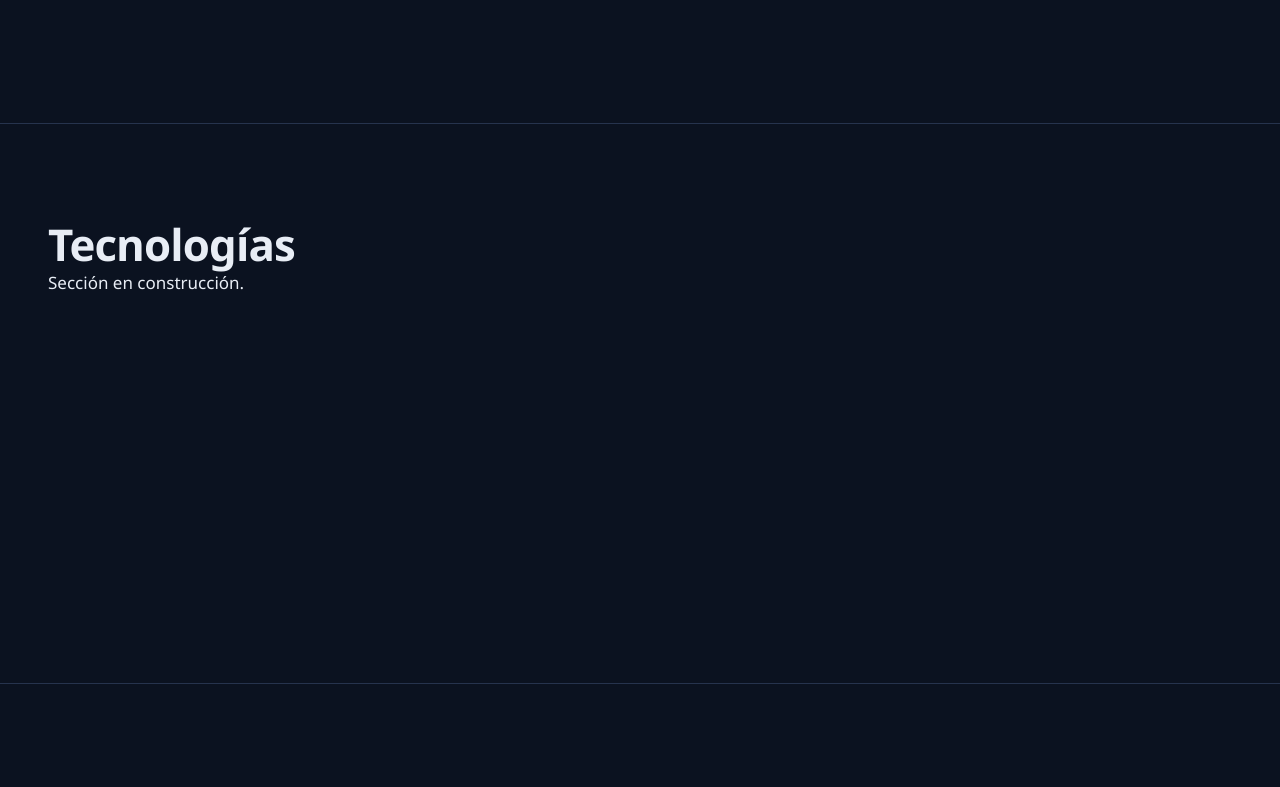
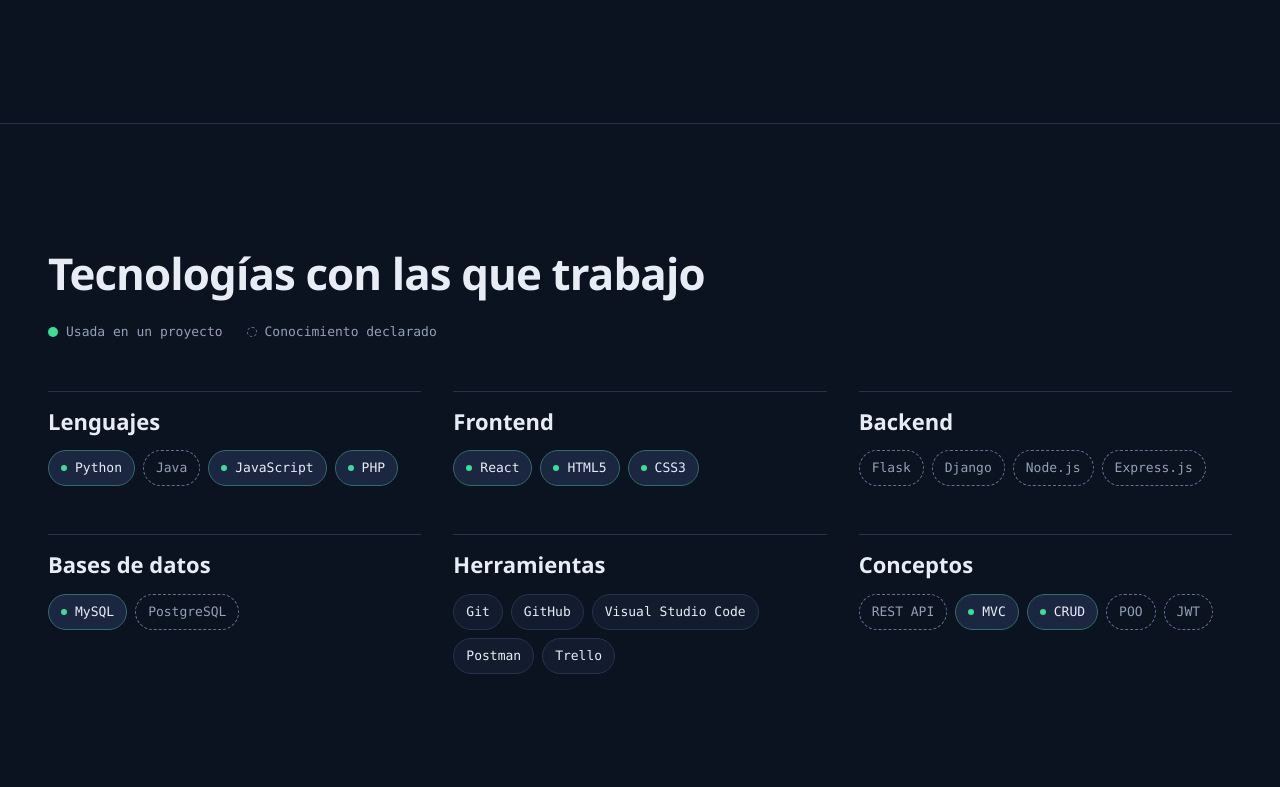
Before and after one commit to IngFonseca/portfolio-juan-fonseca, a React (Vite) app: page / in a window 1280 px wide. Shown: the part 1302-2089 px from the top of the page. Built offline with nearby package versions, Linux system fonts and the light colour scheme.

Commit message:
feat: add Technologies section with project-backed evidence

```diff
--- a/src/App.jsx
+++ b/src/App.jsx
@@ -2,8 +2,9 @@
 import { navItems } from './data/navigation'
 import About from './sections/About'
 import Hero from './sections/Hero'
+import Technologies from './sections/Technologies'
 
-const pending = ['inicio', 'sobre-mi']
+const built = ['inicio', 'sobre-mi', 'tecnologias']
 
 function App() {
   return (
@@ -12,8 +13,9 @@
       <main id="contenido">
         <Hero />
         <About />
+        <Technologies />
         {navItems
-          .filter((item) => !pending.includes(item.id))
+          .filter((item) => !built.includes(item.id))
           .map((item) => (
             <section
               key={item.id}
--- /dev/null
+++ b/src/data/projects.js
@@ -0,0 +1,109 @@
+// Un proyecto nuevo = su imagen en public/projects/ + un objeto aquí.
+// Los botones aparecen solo si su enlace existe (distinto de null).
+// IMPORTANTE: los nombres de `tags` deben coincidir con los de src/data/skills.js
+// (por ejemplo 'Python', 'MySQL', 'React') para que la sección Tecnologías
+// marque esa habilidad como usada en un proyecto.
+export const projects = [
+  {
+    id: 'tecnosuministros',
+    title: 'TecnoSuministros',
+    description:
+      'Sistema de gestión de inventario y ventas con roles de usuario, proveedores, trabajadores, reportes en PDF y alertas de stock bajo.',
+    image: null, // PENDIENTE: '/projects/tecnosuministros.webp'
+    imageAlt: '',
+    tags: ['Python', 'Tkinter', 'MySQL', 'FPDF', 'MVC'],
+    category: 'desktop',
+    status: 'completed',
+    links: {
+      github: 'https://github.com/IngFonseca/TecnoSuministrosS.A.S',
+      demo: null,
+      download: null, // PENDIENTE: enlace de GitHub Releases cuando exista
+    },
+  },
+  {
+    id: 'base-de-conocimiento',
+    title: 'Base de Conocimiento de Soporte Técnico',
+    description:
+      'Gestión de incidentes con CRUD y persistencia en JSON, clasificación N1/N2/N3 y agentes de IA para diagnóstico, soluciones y escalamiento.',
+    image: null,
+    imageAlt: '',
+    tags: ['Python', 'JSON', 'CRUD'],
+    category: 'technical',
+    status: 'completed',
+    links: {
+      github: 'https://github.com/IngFonseca/Base_de_Conocimiento_IA',
+      demo: null,
+      download: null, // PENDIENTE: solo si existe una versión ejecutable
+    },
+  },
+  {
+    id: 'veterinaria',
+    title: 'Sistema Web de Gestión de una Veterinaria',
+    description: 'Sistema web de gestión para una veterinaria.',
+    image: null,
+    imageAlt: '',
+    tags: [], // PENDIENTE: tecnologías que usaste
+    category: 'web',
+    status: 'completed',
+    links: {
+      github: null, // PENDIENTE
+      demo: null, // PENDIENTE: URL pública del proyecto desplegado
+      download: null,
+    },
+  },
+  {
+    id: 'tarjetero-react',
+    title: 'Tarjetero Web con React',
+    description: 'Tarjetero web desarrollado con React.',
+    image: null,
+    imageAlt: '',
+    tags: ['React'],
+    category: 'web',
+    status: 'completed',
+    links: { github: null, demo: null, download: null },
+  },
+  {
+    id: 'cine-php',
+    title: 'Gestión de Sillas de un Cine',
+    description: 'Gestión de la reserva de sillas de un cine, desarrollada con PHP.',
+    image: null,
+    imageAlt: '',
+    tags: ['PHP'],
+    category: 'web',
+    status: 'completed',
+    links: { github: null, demo: null, download: null },
+  },
+  {
+    id: 'siuu-bross',
+    title: 'Siuu.Bross',
+    description: 'Juego 2D desarrollado con Python y Pygame.',
+    image: null,
+    imageAlt: '',
+    tags: ['Python', 'Pygame'],
+    category: 'game',
+    status: 'completed',
+    links: { github: null, demo: null, download: null },
+  },
+  {
+    id: 'algoritmo-fifo',
+    title: 'Algoritmo FIFO',
+    description: 'Implementación del algoritmo FIFO, desarrollada como proyecto técnico y académico.',
+    image: null,
+    imageAlt: '',
+    tags: [], // PENDIENTE
+    category: 'academic',
+    status: 'completed',
+    links: { github: null, demo: null, download: null },
+  },
+  {
+    id: 'simulador-shell',
+    title: 'Simulador Shell SO',
+    description: 'Simulador de una shell de sistema operativo, desarrollado como proyecto técnico.',
+    image: null,
+    imageAlt: '',
+    tags: [], // PENDIENTE
+    category: 'academic',
+    status: 'completed',
+    links: { github: null, demo: null, download: null },
+  },
+]
--- /dev/null
+++ b/src/data/skills.js
@@ -0,0 +1,63 @@
+// Las habilidades marcadas con `alsoUsedIn` tienen evidencia fuera de los
+// proyectos de la lista: este mismo portafolio está hecho con ellas.
+const THIS_PORTFOLIO = ['Este portafolio']
+
+export const skillGroups = [
+  {
+    id: 'lenguajes',
+    title: 'Lenguajes',
+    skills: [
+      { name: 'Python' },
+      { name: 'Java' },
+      { name: 'JavaScript', alsoUsedIn: THIS_PORTFOLIO },
+      { name: 'PHP' },
+    ],
+  },
+  {
+    id: 'frontend',
+    title: 'Frontend',
+    skills: [
+      { name: 'React', alsoUsedIn: THIS_PORTFOLIO },
+      { name: 'HTML5', alsoUsedIn: THIS_PORTFOLIO },
+      { name: 'CSS3', alsoUsedIn: THIS_PORTFOLIO },
+    ],
+  },
+  {
+    id: 'backend',
+    title: 'Backend',
+    skills: [
+      { name: 'Flask' },
+      { name: 'Django' },
+      { name: 'Node.js' },
+      { name: 'Express.js' },
+    ],
+  },
+  {
+    id: 'bases-de-datos',
+    title: 'Bases de datos',
+    skills: [{ name: 'MySQL' }, { name: 'PostgreSQL' }],
+  },
+  {
+    id: 'herramientas',
+    title: 'Herramientas',
+    showEvidence: false, // las herramientas no se asocian a un proyecto concreto
+    skills: [
+      { name: 'Git' },
+      { name: 'GitHub' },
+      { name: 'Visual Studio Code' },
+      { name: 'Postman' },
+      { name: 'Trello' },
+    ],
+  },
+  {
+    id: 'conceptos',
+    title: 'Conceptos',
+    skills: [
+      { name: 'REST API' },
+      { name: 'MVC' },
+      { name: 'CRUD' },
+      { name: 'POO' },
+      { name: 'JWT' },
+    ],
+  },
+]
--- /dev/null
+++ b/src/sections/Technologies.jsx
@@ -0,0 +1,78 @@
+import { projects } from '../data/projects'
+import { skillGroups } from '../data/skills'
+import styles from './Technologies.module.css'
+
+function getEvidence(skill) {
+  const fromProjects = projects
+    .filter((project) => project.tags.includes(skill.name))
+    .map((project) => project.title)
+  return [...fromProjects, ...(skill.alsoUsedIn ?? [])]
+}
+
+function Technologies() {
+  return (
+    <section id="tecnologias" className={styles.section}>
+      <div className="container">
+        <h2>Tecnologías con las que trabajo</h2>
+
+        <ul className={styles.legend} aria-label="Leyenda">
+          <li>
+            <span className={`${styles.marker} ${styles.markerOn}`} aria-hidden="true" />
+            Usada en un proyecto
+          </li>
+          <li>
+            <span className={`${styles.marker} ${styles.markerOff}`} aria-hidden="true" />
+            Conocimiento declarado
+          </li>
+        </ul>
+
+        <div className={styles.groups}>
+          {skillGroups.map((group) => (
+            <div key={group.id} className={styles.group}>
+              <h3>{group.title}</h3>
+              <ul className={styles.chips}>
+                {group.skills.map((skill) => {
+                  const showEvidence = group.showEvidence !== false
+                  const evidence = showEvidence ? getEvidence(skill) : []
+                  const state = !showEvidence
+                    ? 'neutral'
+                    : evidence.length > 0
+                      ? 'proven'
+                      : 'declared'
+
+                  return (
+                    <li
+                      key={skill.name}
+                      className={`${styles.chip} ${styles[state]}`}
+                      title={
+                        state === 'proven'
+                          ? `Usada en: ${evidence.join(', ')}`
+                          : undefined
+                      }
+                    >
+                      {state === 'proven' && (
+                        <span className={styles.dot} aria-hidden="true" />
+                      )}
+                      {skill.name}
+                      {state === 'proven' && (
+                        <span className="sr-only">
+                          {' '}
+                          (usada en: {evidence.join(', ')})
+                        </span>
+                      )}
+                      {state === 'declared' && (
+                        <span className="sr-only"> (conocimiento declarado)</span>
+                      )}
+                    </li>
+                  )
+                })}
+              </ul>
+            </div>
+          ))}
+        </div>
+      </div>
+    </section>
+  )
+}
+
+export default Technologies
--- /dev/null
+++ b/src/sections/Technologies.module.css
@@ -0,0 +1,107 @@
+.section {
+  padding-block: var(--section-padding);
+  border-top: 1px solid var(--color-line);
+}
+
+.legend {
+  display: flex;
+  flex-wrap: wrap;
+  gap: var(--space-2) var(--space-6);
+  margin: var(--space-6) 0 var(--space-12);
+  padding: 0;
+  color: var(--color-text-muted);
+  font-family: var(--font-mono);
+  font-size: var(--text-mono);
+  list-style: none;
+}
+
+.legend li {
+  display: flex;
+  align-items: center;
+  gap: var(--space-2);
+}
+
+.marker {
+  width: 10px;
+  height: 10px;
+  border-radius: 50%;
+}
+
+.markerOn {
+  background: var(--color-accent);
+}
+
+.markerOff {
+  border: 1.5px dashed var(--color-control-border);
+}
+
+.groups {
+  display: grid;
+  gap: var(--space-12) var(--space-8);
+}
+
+.group {
+  padding-top: var(--space-4);
+  border-top: 1px solid var(--color-line);
+}
+
+.group h3 {
+  margin-bottom: var(--space-4);
+}
+
+.chips {
+  display: flex;
+  flex-wrap: wrap;
+  gap: var(--space-2);
+  margin: 0;
+  padding: 0;
+  list-style: none;
+}
+
+.chip {
+  display: inline-flex;
+  align-items: center;
+  gap: var(--space-2);
+  min-height: 36px;
+  padding: 0 var(--space-3);
+  border: 1px solid var(--color-line);
+  border-radius: var(--radius-pill);
+  font-family: var(--font-mono);
+  font-size: var(--text-mono);
+}
+
+.proven {
+  border-color: color-mix(in srgb, var(--color-accent) 35%, var(--color-line));
+  background: var(--color-surface-2);
+  color: var(--color-text);
+}
+
+.declared {
+  border: 1px dashed var(--color-control-border);
+  background: transparent;
+  color: var(--color-text-muted);
+}
+
+.neutral {
+  background: var(--color-surface-1);
+  color: var(--color-text);
+}
+
+.dot {
+  width: 6px;
+  height: 6px;
+  border-radius: 50%;
+  background: var(--color-accent);
+}
+
+@media (min-width: 640px) {
+  .groups {
+    grid-template-columns: repeat(2, minmax(0, 1fr));
+  }
+}
+
+@media (min-width: 1024px) {
+  .groups {
+    grid-template-columns: repeat(3, minmax(0, 1fr));
+  }
+}
--- a/src/styles/global.css
+++ b/src/styles/global.css
@@ -92,3 +92,15 @@
   width: min(100% - 2 * var(--gutter), var(--container));
   margin-inline: auto;
 }
+
+.sr-only {
+  position: absolute;
+  width: 1px;
+  height: 1px;
+  margin: -1px;
+  padding: 0;
+  overflow: hidden;
+  clip: rect(0, 0, 0, 0);
+  white-space: nowrap;
+  border: 0;
+}
```
